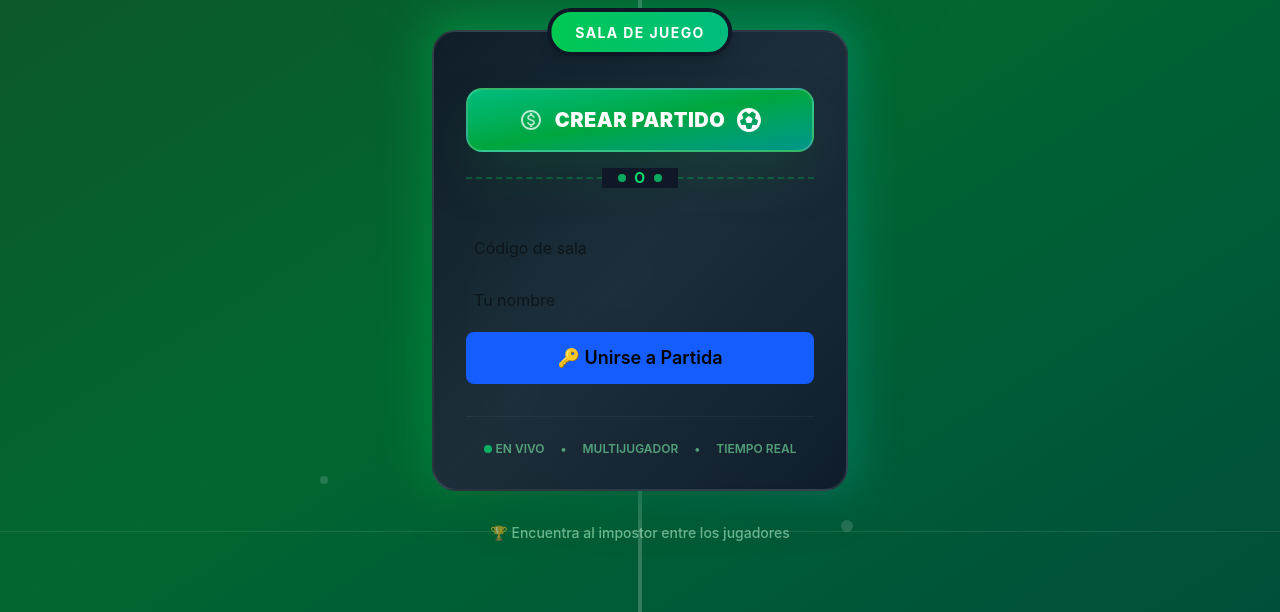
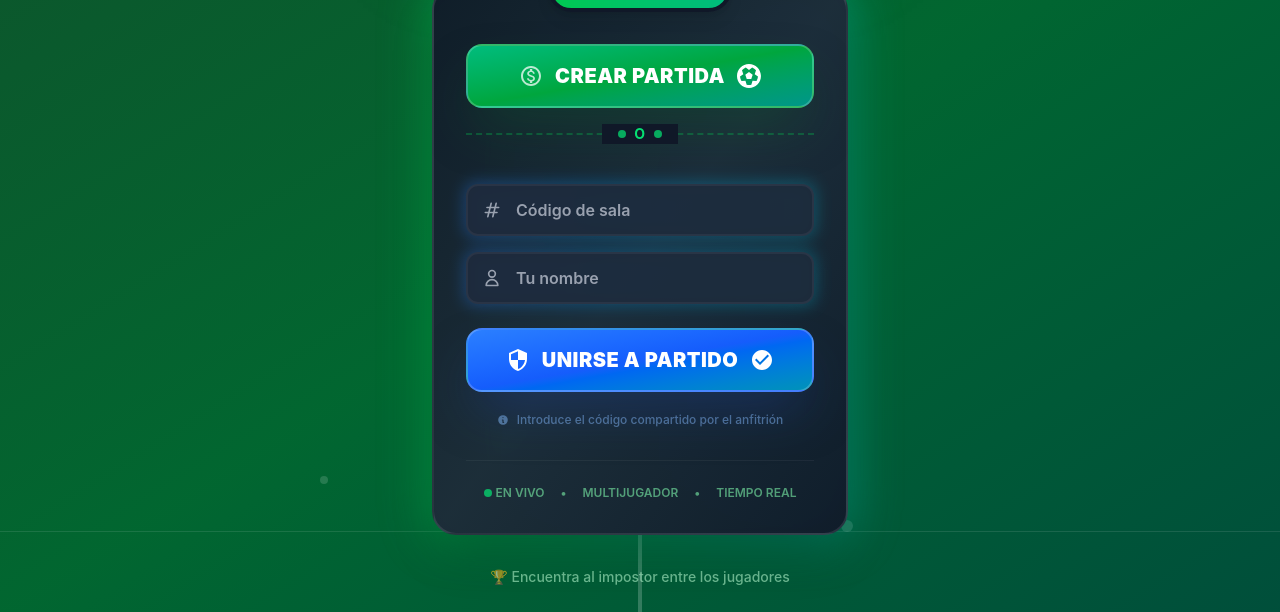
Before and after one commit to markush0f/impostor-game, an Astro site in the folder static/impostor/: page / in a window 1280 px wide. Shown: the part 188-800 px from the top of the page. Built offline with nearby package versions, Linux system fonts and the light colour scheme; Astro itself is replaced by a stand-in of ours.

Commit message:
all home styles

```diff
--- a/static/impostor/astro.config.mjs
+++ b/static/impostor/astro.config.mjs
@@ -5,8 +5,9 @@
 
 export default defineConfig({
   vite: {
-      plugins: [tailwindcss()],
+    plugins: [tailwindcss()],
   },
+  output: "server",
 
   integrations: [react()],
 });
--- a/static/impostor/package.json
+++ b/static/impostor/package.json
@@ -16,6 +16,10 @@
     "astro": "^5.14.6",
     "react": "^19.2.0",
     "react-dom": "^19.2.0",
+    "react-router-dom": "^7.9.4",
     "tailwindcss": "^4.1.14"
+  },
+  "devDependencies": {
+    "@types/react-router-dom": "^5.3.3"
   }
 }
--- a/static/impostor/src/components/CreateGameButton.tsx
+++ b/static/impostor/src/components/CreateGameButton.tsx
@@ -1,5 +1,4 @@
 // components/CreateGameButton.tsx
-
 import React from "react";
 import { createGame } from "../scripts/apiClient";
 
@@ -7,8 +6,12 @@
   const handleClick = async () => {
     console.log("Button clicked to create game");
     try {
-      await createGame();
-      console.log("Game created successfully");
+      const game = await createGame();
+      console.log("Game created successfully:", game);
+
+      // Aquí asumimos que la API devuelve { id: "ABC123" }
+      const playerName = prompt("Enter your name") || "Jugador";
+      window.location.href = `/game/${game.id}?player=${encodeURIComponent(playerName)}`;
     } catch (error) {
       console.error("Error creating game:", error);
     }
@@ -17,7 +20,11 @@
   return (
     <button
       onClick={handleClick}
-      className="group relative w-full py-4 rounded-2xl font-black text-xl bg-gradient-to-br from-emerald-500 via-green-600 to-teal-600 text-white shadow-2xl shadow-green-900/50 hover:shadow-emerald-500/60 hover:scale-[1.03] active:scale-95 transition-all duration-300 overflow-hidden border-2 border-white/20"
+      className="group relative w-full py-4 rounded-2xl font-black text-xl
+      bg-gradient-to-br from-emerald-500 via-green-600 to-teal-600 text-white
+      shadow-2xl shadow-green-900/50 hover:shadow-emerald-500/60
+      hover:scale-[1.03] active:scale-95 transition-all duration-300
+      overflow-hidden border-2 border-white/20"
     >
       {/* Glow effect */}
       <span className="absolute inset-0 rounded-2xl bg-gradient-to-r from-green-400/0 via-emerald-300/30 to-green-400/0 blur-2xl opacity-0 group-hover:opacity-100 transition-opacity duration-500"></span>
@@ -31,12 +38,8 @@
         >
           <path d="M12 2C6.48 2 2 6.48 2 12s4.48 10 10 10 10-4.48 10-10S17.52 2 12 2zm0 18c-4.41 0-8-3.59-8-8s3.59-8 8-8 8 3.59 8 8-3.59 8-8 8zm.31-8.86c-1.77-.45-2.34-.94-2.34-1.67 0-.84.79-1.43 2.1-1.43 1.38 0 1.9.66 1.94 1.64h1.71c-.05-1.34-.87-2.57-2.49-2.97V5H10.9v1.69c-1.51.32-2.72 1.3-2.72 2.81 0 1.79 1.49 2.69 3.66 3.21 1.95.46 2.34 1.15 2.34 1.87 0 .53-.39 1.39-2.1 1.39-1.6 0-2.23-.72-2.32-1.64H8.04c.1 1.7 1.36 2.66 2.86 2.97V19h2.34v-1.67c1.52-.29 2.72-1.16 2.73-2.77-.01-2.2-1.9-2.96-3.66-3.42z" />
         </svg>
-        <span className="tracking-wide">CREAR PARTIDO</span>
-        <svg
-          className="w-6 h-6"
-          fill="currentColor"
-          viewBox="0 0 512 512"
-        >
+        <span className="tracking-wide">CREAR PARTIDA</span>
+        <svg className="w-6 h-6" fill="currentColor" viewBox="0 0 512 512">
           <path d="M177.1 228.6L207.9 320h96.5l29.62-91.38L256 172.1L177.1 228.6zM255.1 0C114.6 0 .0001 114.6 .0001 256S114.6 512 256 512s255.1-114.6 255.1-255.1S397.4 0 255.1 0zM416.6 360.9l-85.4-1.297l-25.15 81.59C290.1 445.5 273.4 448 256 448s-34.09-2.523-50.09-6.859L180.8 359.6l-85.4 1.297c-18.12-27.66-29.15-60.27-30.88-95.31L134.3 216.4L106.6 135.6c21.16-26.21 49.09-46.61 81.06-58.84L256 128l68.29-51.22c31.98 12.23 59.9 32.64 81.06 58.84L377.7 216.4l69.78 49.1C445.8 300.6 434.8 333.2 416.6 360.9z" />
         </svg>
       </span>
--- a/static/impostor/src/components/JoinGameForm.astro
+++ b/static/impostor/src/components/JoinGameForm.astro
@@ -2,23 +2,115 @@
 import { joinGame } from "../scripts/apiClient";
 ---
 
-<form class="flex flex-col gap-3" onsubmit="joinGame(event)">
+<form class="flex flex-col gap-4" onsubmit="joinGame(event)">
+  <!-- Input de código de sala -->
+  <div class="relative group">
+    <div
+      class="absolute -inset-0.5 bg-gradient-to-r from-blue-500 to-cyan-500 rounded-xl opacity-30 group-hover:opacity-50 blur transition duration-300"
+    >
+    </div>
+    <div class="relative">
+      <div
+        class="absolute left-4 top-1/2 transform -translate-y-1/2 text-gray-400 pointer-events-none"
+      >
+        <svg
+          class="w-5 h-5"
+          fill="none"
+          stroke="currentColor"
+          viewBox="0 0 24 24"
+        >
+          <path
+            stroke-linecap="round"
+            stroke-linejoin="round"
+            stroke-width="2"
+            d="M7 20l4-16m2 16l4-16M6 9h14M4 15h14"></path>
+        </svg>
+      </div>
       <input
         id="gameId"
         type="text"
         placeholder="Código de sala"
-    class="p-2 rounded text-black"
+        class="w-full pl-12 pr-4 py-3 rounded-xl bg-gray-800/90 border-2 border-gray-700/50 text-white placeholder-gray-400 font-semibold text-base focus:outline-none focus:border-blue-500/50 focus:bg-gray-800 transition-all duration-300"
       />
+    </div>
+  </div>
+
+  <!-- Input de nombre de jugador -->
+  <div class="relative group">
+    <div
+      class="absolute -inset-0.5 bg-gradient-to-r from-blue-500 to-cyan-500 rounded-xl opacity-30 group-hover:opacity-50 blur transition duration-300"
+    >
+    </div>
+    <div class="relative">
+      <div
+        class="absolute left-4 top-1/2 transform -translate-y-1/2 text-gray-400 pointer-events-none"
+      >
+        <svg
+          class="w-5 h-5"
+          fill="none"
+          stroke="currentColor"
+          viewBox="0 0 24 24"
+        >
+          <path
+            stroke-linecap="round"
+            stroke-linejoin="round"
+            stroke-width="2"
+            d="M16 7a4 4 0 11-8 0 4 4 0 018 0zM12 14a7 7 0 00-7 7h14a7 7 0 00-7-7z"
+          ></path>
+        </svg>
+      </div>
       <input
         id="playerName"
         type="text"
         placeholder="Tu nombre"
-    class="p-2 rounded text-black"
+        class="w-full pl-12 pr-4 py-3 rounded-xl bg-gray-800/90 border-2 border-gray-700/50 text-white placeholder-gray-400 font-semibold text-base focus:outline-none focus:border-blue-500/50 focus:bg-gray-800 transition-all duration-300"
       />
+    </div>
+  </div>
+
+  <!-- Botón de unirse -->
   <button
     type="submit"
-    class="w-full py-3 bg-blue-600 rounded-lg text-lg font-semibold hover:bg-blue-700 transition"
+    class="group relative w-full py-4 rounded-2xl font-black text-xl bg-gradient-to-br from-blue-500 via-blue-600 to-cyan-600 text-white shadow-2xl shadow-blue-900/50 hover:shadow-blue-500/60 hover:scale-[1.03] active:scale-95 transition-all duration-300 overflow-hidden border-2 border-white/20 mt-2"
   >
-    🔑 Unirse a Partida
+    {/* Glow effect */}
+    <span
+      class="absolute inset-0 rounded-2xl bg-gradient-to-r from-blue-400/0 via-cyan-300/30 to-blue-400/0 blur-2xl opacity-0 group-hover:opacity-100 transition-opacity duration-500"
+    ></span>
+
+    {/* Content */}
+    <span class="relative flex items-center justify-center gap-3">
+      <svg class="w-6 h-6" fill="currentColor" viewBox="0 0 24 24">
+        <path
+          d="M12 1L3 5v6c0 5.55 3.84 10.74 9 12 5.16-1.26 9-6.45 9-12V5l-9-4zm0 10.99h7c-.53 4.12-3.28 7.79-7 8.94V12H5V6.3l7-3.11v8.8z"
+        ></path>
+      </svg>
+      <span class="tracking-wide">UNIRSE A PARTIDO</span>
+      <svg class="w-6 h-6" fill="currentColor" viewBox="0 0 24 24">
+        <path
+          d="M12 2C6.48 2 2 6.48 2 12s4.48 10 10 10 10-4.48 10-10S17.52 2 12 2zm-2 15l-5-5 1.41-1.41L10 14.17l7.59-7.59L19 8l-9 9z"
+        ></path>
+      </svg>
+    </span>
+
+    {/* Shine effect */}
+    <span
+      class="absolute top-0 -left-full h-full w-1/2 bg-gradient-to-r from-transparent via-white/25 to-transparent group-hover:left-full transition-all duration-700 ease-out skew-x-12"
+    ></span>
   </button>
+
+  <!-- Indicador de ayuda -->
+  <div
+    class="flex items-center justify-center gap-2 text-blue-300/50 text-xs mt-1"
+  >
+    <svg class="w-3 h-3" fill="currentColor" viewBox="0 0 20 20">
+      <path
+        fill-rule="evenodd"
+        d="M18 10a8 8 0 11-16 0 8 8 0 0116 0zm-7-4a1 1 0 11-2 0 1 1 0 012 0zM9 9a1 1 0 000 2v3a1 1 0 001 1h1a1 1 0 100-2v-3a1 1 0 00-1-1H9z"
+        clip-rule="evenodd"></path>
+    </svg>
+    <span class="font-medium"
+      >Introduce el código compartido por el anfitrión</span
+    >
+  </div>
 </form>
--- a/static/impostor/src/pages/game/[gameId].astro
+++ /dev/null
@@ -1,18 +0,0 @@
----
-import BaseLayout from "../../layouts/BaseLayout.astro";
-import RoleDisplay from "../../components/RoleDisplay.astro";
-
-const { gameId } = Astro.params;
-const playerName = Astro.url.searchParams.get("player") || "";
----
-
-<BaseLayout title={`Sala ${gameId}`}>
-  <main
-    class="flex flex-col items-center justify-center min-h-screen text-center"
-  >
-    <h1 class="text-3xl font-bold mb-4">Sala: {gameId}</h1>
-    <h2 class="mb-6">Jugador: {playerName}</h2>
-
-    <RoleDisplay gameId={gameId} playerName={playerName} />
-  </main>
-</BaseLayout>
--- /dev/null
+++ b/static/impostor/src/pages/game/[gameId].tsx
@@ -0,0 +1,28 @@
+import React from "react";
+import { useParams, useLocation } from "react-router-dom";
+import BaseLayout from "../../layouts/BaseLayout.astro";
+import RoleDisplay from "../../components/RoleDisplay.astro";
+
+
+function useQuery() {
+  return new URLSearchParams(useLocation().search);
+}
+
+const GamePage: React.FC = () => {
+  const { gameId } = useParams<{ gameId: string }>();
+  const query = useQuery();
+  const playerName = query.get("player") || "";
+
+  return (
+    <BaseLayout title={`Room ${gameId}`}>
+      <main className="flex flex-col items-center justify-center min-h-screen text-center">
+        <h1 className="text-3xl font-bold mb-4">Room: {gameId}</h1>
+        <h2 className="mb-6">Player: {playerName}</h2>
+
+        <RoleDisplay gameId={gameId ?? ""} playerName={playerName} />
+      </main>
+    </BaseLayout>
+  );
+};
+
+export default GamePage;
```
Also changed, not shown: 1 other file. Lines whose indentation alone changed are shown as unchanged.
